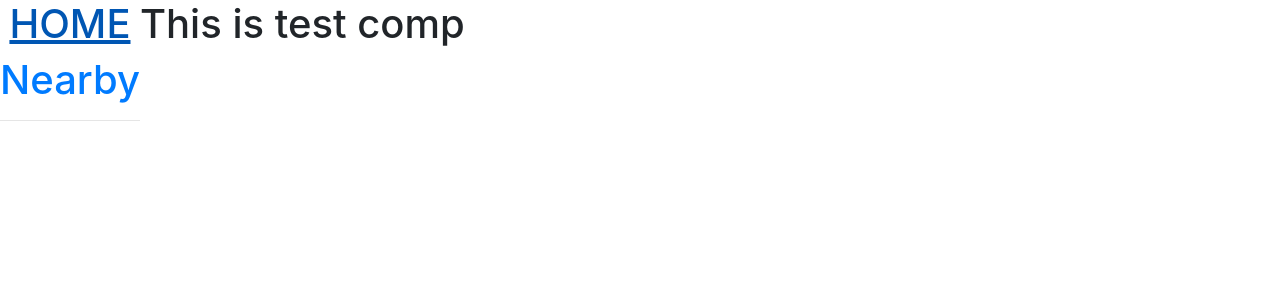
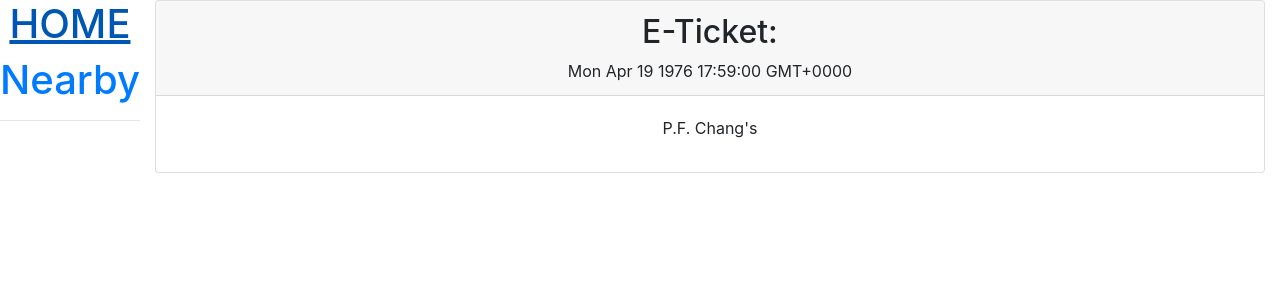
Before and after one commit to sei-undefined/project-3, a React (Create React App) app: page /services/1/ticket/1 in a window 1280 px wide. Shown: the top 300 px of the page. Built offline with nearby package versions, Linux system fonts and the light colour scheme.

Commit message:
connected Ticket componenet and fixed route

```diff
--- a/src/App.js
+++ b/src/App.js
@@ -39,8 +39,8 @@
         <Route path="/" exact component={CardContainer}/>
         <Route path="/services/:id" exact render={()=>(<Services />)} />
         <Route path= "/nearby" exact component = {Nearby} />
-        <Route path= "/ticket/:id" exact component = {Ticket} />
-        <Test></Test>
+        <Route path= "/services/:id/ticket/:id" exact component = {Ticket} />
+
 
         {/* <CardContainer/> */}
     </div>
--- a/src/components/data/data.js
+++ b/src/components/data/data.js
@@ -9,7 +9,8 @@
     image: images,
     crowded: false,
     count: 0,
-    services:["Table"]
+    services:["Table"],
+    tickets:[]
 },
 
     {id: 1,
@@ -19,7 +20,8 @@
     // image:"https://static.wixstatic.com/media/bd92e4_4a4601d7c0bf4adeb607ea5f62487100~mv2.png/v1/fill/w_1024,h_768,al_c,q_90/file.jpg",
     crowded: false,
     count: 0,
-    services:["Table"]},
+    services:["Table"],
+    tickets:[]},
 
     {id: 2,
     category:"Resturant",
@@ -28,7 +30,8 @@
     // image:"https://i2.wp.com/www.foodmakers.it/wp-content/uploads/2018/11/CIOCCOLATI-ITALIANI-DOHA-QATAR-3.jpg?resize=800%2C536&ssl=1",
     crowded: false,
     count: 0,
-    services:["Table"]
+    services:["Table"],
+    tickets:[]
 },
 
     {id: 3,
@@ -37,7 +40,8 @@
     image:images,
     crowded: false,
     count: 0,
-    services:["Table"]
+    services:["Table"],
+    tickets:[]
 },
 
     {id: 4,
@@ -46,7 +50,8 @@
     image:images,
     crowded: false,
     count: 0,
-    services:["Table"]
+    services:["Table"],
+    tickets:[]
 },
 
     {id: 5,
@@ -55,7 +60,8 @@
     image:images,
     crowded: false,
     count: 0,
-    services:["Customer Service","Teller"]
+    services:["Customer Service","Teller"],
+    tickets:[]
 },
 
     {id: 6,
@@ -64,7 +70,8 @@
     image:images,
     crowded: false,
     count: 0,
-    services:["Customer Service","Teller"]
+    services:["Customer Service","Teller"],
+    tickets:[]
 },
 
     {id: 7,
@@ -73,7 +80,8 @@
     image:images,
     crowded: false,
     count: 0,
-    services:["Customer Service","Teller"]
+    services:["Customer Service","Teller"],
+    tickets:[]
 },
 
     {id: 8,
@@ -82,7 +90,8 @@
     image:images,
     crowded: false,
     count: 0,
-    services:["Customer Service","Appointments","Emergency"]
+    services:["Customer Service","Appointments","Emergency"],
+    tickets:[]
 },
 
     {id: 9,
@@ -91,7 +100,8 @@
     image:images,
     crowded: false,
     count: 0,
-    services:["Appointment","Customer Service","Information"]
+    services:["Appointment","Customer Service","Information"],
+    tickets:[]
 },
 
     {id: 10,
@@ -100,7 +110,8 @@
     image:images,
     crowded: false,
     count: 0,
-    services:["Appointment","Customer Service","Information"]
+    services:["Appointment","Customer Service","Information"],
+    tickets:[]
 }
 
 ]
--- a/src/components/queue_card/QueueCard.jsx
+++ b/src/components/queue_card/QueueCard.jsx
@@ -20,8 +20,8 @@
                     <h1>{queue.name}</h1>
                     <img src={queue.image[queue.id]} alt="" style={{ width: "30%" }}/>
                     <h4>{queue.catagory}</h4>
-                    <div>{queue.count}</div>
-                    <button onClick={()=>this.props.getTicket(queue.id)}>get ticket</button>
+                    {/* <div>{queue.count}</div> */}
+                    {/* <button onClick={()=>this.props.getTicket(queue.id)}>get ticket</button> */}
                     <br></br>
                     <Link to={`/services/${queue.id}`} key={queue.id} id={queue.id}>Services</Link>
                     <hr></hr>
--- a/src/components/services/services.jsx
+++ b/src/components/services/services.jsx
@@ -1,6 +1,6 @@
 import React, { Component, Fragment } from 'react';
 import {connect} from 'react-redux';
-import { withRouter } from 'react-router';
+import { withRouter, Link } from 'react-router-dom';
 
 class Services extends Component {
     render() {
@@ -20,7 +20,9 @@
                 <div><img src={data.image[id]} width="200px"/></div>
                 <div><h4>Services:</h4></div>
                 <div>{data.services.map(service=><li>{service}</li>)}</div>
-                <button>get your ticket</button>
+                <button>
+                    <Link to={`/services/${id}/ticket/0`}>Get ticket</Link>
+                </button>
 
             </div>
             </Fragment>
--- a/src/components/store/reducer.js
+++ b/src/components/store/reducer.js
@@ -1,8 +1,7 @@
 import queues from '../data/data'
 
 const initialState = {
-    queuesData: queues,
-    tickets:[]
+    queuesData: queues
 }
 
 const reducer = (state = initialState, action) => {
@@ -11,12 +10,12 @@
             const copyQueuesData = state.queuesData.map(queue => {
                 if(queue.id === action.value)
                     queue.count +=1
+                    queue.tickets.push(queue.count+1)
                 return queue
             })
             return{
                 ...state,
-                queuesData: copyQueuesData,
-                tickets: state.tickets.concat()
+                queuesData: copyQueuesData
             }
         default:
             return state
--- a/src/components/ticket/Ticket.js
+++ b/src/components/ticket/Ticket.js
@@ -3,28 +3,55 @@
 import Moment from 'react-moment';
 import 'bootstrap/dist/css/bootstrap.min.css';
 import category from '../data/category'
+import {connect} from 'react-redux';
+import {withRouter} from 'react-router-dom';
 
 class Ticket extends Component {
     state = {  }
     render() {
+        // finding id
+        const id=this.props.match.params.id
+        let data = this.props.queuesData
+        data = data.find(queue=>queue.id ==id)
 
         const dateToFormat = '1976-04-19T12:59-0500';
 
 
 
-       let  allCatogry=this.props.Ticket;
+    //    let  allCatogry=this.props.Ticket;
         return (
         <div className="container">
-        <div id="accordion" role="tablist">
-        <div className="card">
-        <div className="card-header"><h2>E-Ticket:</h2>
-        <Moment locale="de">{dateToFormat}</Moment></div>
-        <div className="card-body">
-        <p className="card-title">{this.props.object.name}</p>
-        <button className="btn btn-primary" onClick={() => this.props.delete(this.props.object.id)}>Delete{this.props.id}</button></div></div>
-        </div></div>
+            <div id="accordion" role="tablist">
+                <div className="card">
+                    <div className="card-header">
+                        <h2>E-Ticket:</h2>
+                        <Moment locale="de">{dateToFormat}</Moment>
+                    </div>
+                    <div className="card-body">
+                        <p className="card-title">{data.name}</p>
+                        {/* <button className="btn btn-primary" onClick={() => this.props.delete(this.props.object.id)}>Delete{this.props.id}</button></div></div> */}
+                    </div>
+                </div>
+            </div>
+        </div>
         );
     }
 }
 
+const mapStateToProps = (state) =>{
+    return{
+        queuesData: state.queuesData
+    }
+}
+const mapDispatchToProps = (dispatch) =>{
+    return{
+      getTicket: (num)=> dispatch({
+        type: "GET_TICKET",
+        value: num})
+    }
+}
+
+
+Ticket = withRouter(Ticket)
+Ticket = connect(mapStateToProps,mapDispatchToProps)(Ticket)
 export default Ticket;
```
